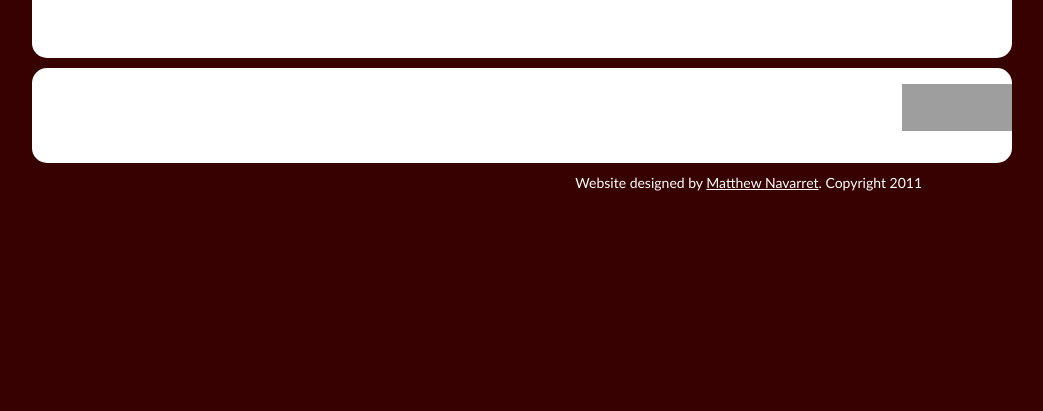
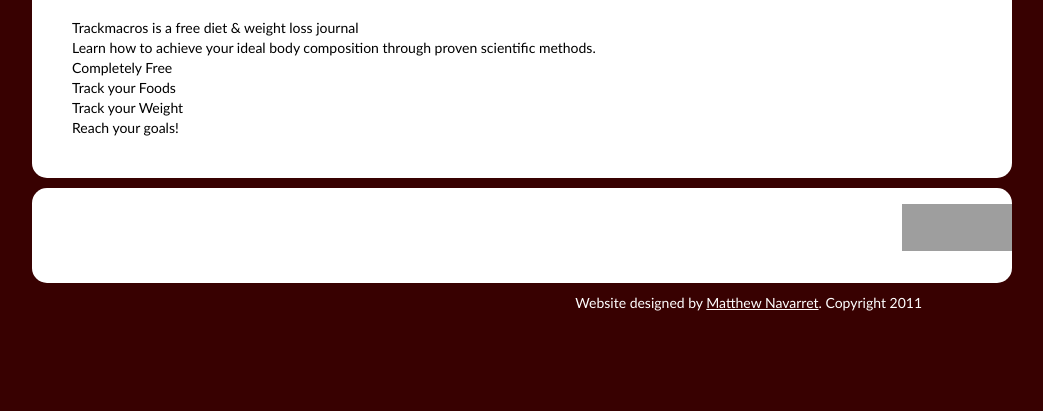
Before and after one commit to mnavarret/trackmacros, a PHP site: template application/views/home.php in a window 1280 px wide. Shown: the part 417-828 px from the top of the page, without its empty margins (118-1161 px from the left). Before the commit the page ends 608 px from the top, so only its background shows below. Run offline with PHP 8.4, Linux system fonts and the light colour scheme; the template is opened without the code that fills it, so the values that code supplies are empty; grey boxes are pictures that could not be loaded.

Commit message:
First draft of home page text.

```diff
--- a/application/views/home.php
+++ b/application/views/home.php
@@ -2,6 +2,14 @@
 	    <section id="mainimg">
         </section>
     	<h2>Wecome to TrackMacros!</h2>
+    	<p>Trackmacros is a free diet & weight loss journal</p>
+    	<p>Learn how to achieve your ideal body composition through proven scientific methods.</p>
+    	<ul>
+    	<li>Completely Free</li>
+    	<li>Track your Foods</li>
+    	<li>Track your Weight</li>
+    	<li>Reach your goals!</li>
+    	</ul>
 	</section><!-- /#content -->
 
         <section id="bottom">
```
